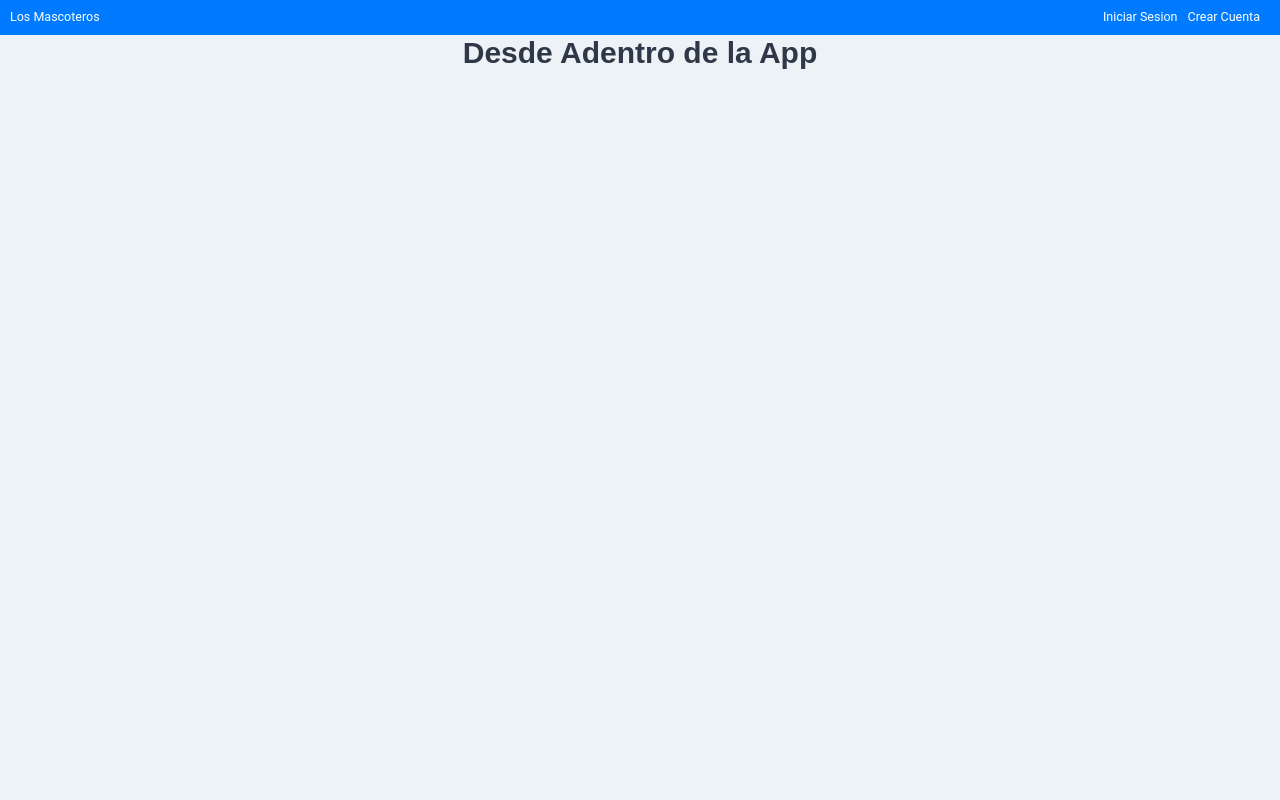
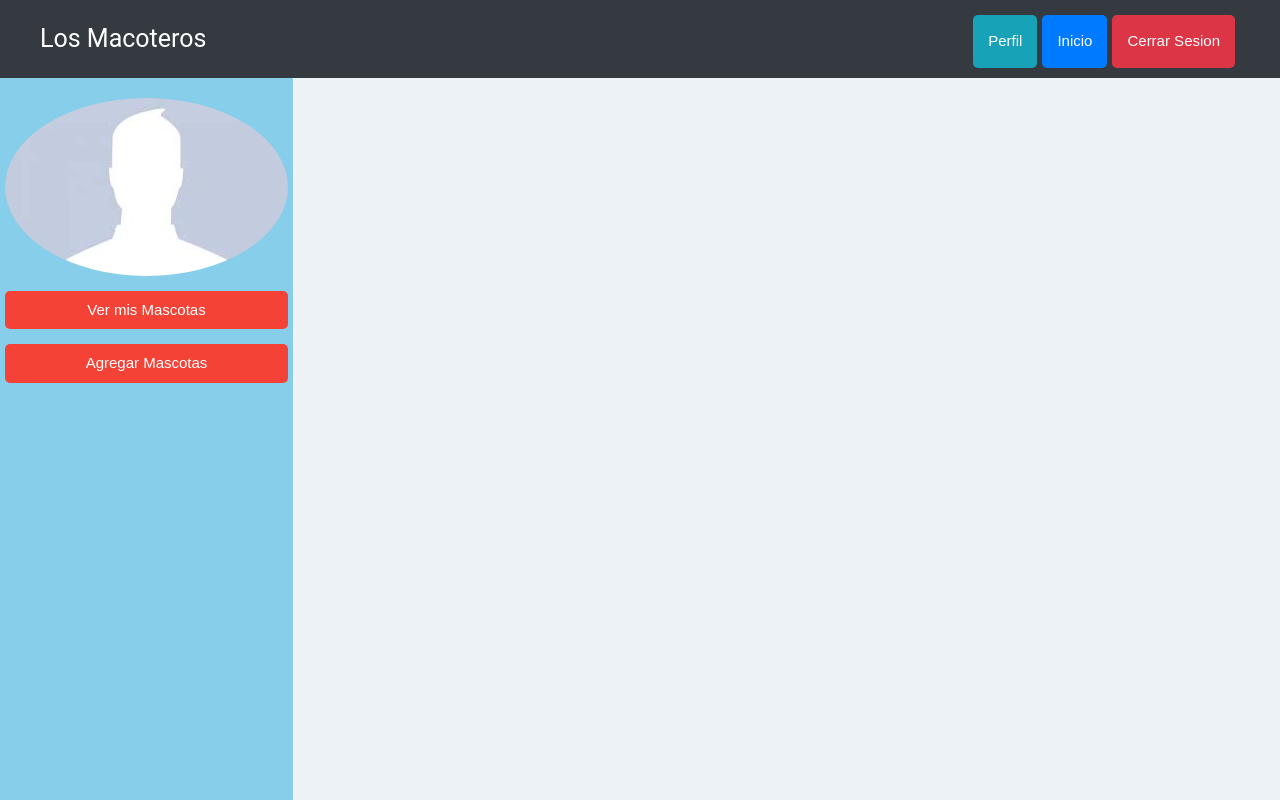
Before and after one commit to MKluna/Los-Mascoteros, a React (Create React App) app in the folder cliente/: page /inicio in a window 1280 px wide. Built offline with nearby package versions, Linux system fonts and the light colour scheme; no server answers.

Commit message:
Cambios para utilizar nav y sidebar

```diff
--- a/cliente/public/index.html
+++ b/cliente/public/index.html
@@ -26,6 +26,7 @@
     -->
     <title>Boostrap</title>
     <link rel="stylesheet" href="https://stackpath.bootstrapcdn.com/bootstrap/4.4.1/css/bootstrap.min.css" integrity="sha384-Vkoo8x4CGsO3+Hhxv8T/Q5PaXtkKtu6ug5TOeNV6gBiFeWPGFN9MuhOf23Q9Ifjh" crossorigin="anonymous">
+    <link rel="stylesheet" href="https://www.w3schools.com/w3css/4/w3.css">
     <script src="https://stackpath.bootstrapcdn.com/bootstrap/4.4.1/js/bootstrap.min.js" integrity="sha384-wfSDF2E50Y2D1uUdj0O3uMBJnjuUD4Ih7YwaYd1iqfktj0Uod8GCExl3Og8ifwB6" crossorigin="anonymous"></script> <!-- <link rel="stylesheet" href="https://bootswatch.com/4/minty/bootstrap.min.css">   -->
 </head>
   <body>
--- a/cliente/src/App.js
+++ b/cliente/src/App.js
@@ -17,7 +17,6 @@ function App() {
     <AlertState>
       <AuthState>
           <Router>
-            <Header/>
             <Switch>
               <Route exact path="/" component={inicio} />
               <Route exact path="/login" component={Login} />
--- a/cliente/src/components/inicio/InicioApp.js
+++ b/cliente/src/components/inicio/InicioApp.js
@@ -1,8 +1,17 @@
-import React from 'react';
+import React,{Fragment} from 'react';
+import NavBar from '../layout/nav';
+import Sidebar from '../layout/sidebar';
 
 const InicioApp = () => {
     return (
-        <h1>Desde Adentro de la App</h1>
+        <Fragment>
+        <div className="contenedor-app">
+            <div className="seccion-principal">
+                <NavBar/>
+                <Sidebar />
+            </div>
+        </div>
+        </Fragment>
      );
 }
 
--- a/cliente/src/index.css
+++ b/cliente/src/index.css
@@ -54,7 +54,7 @@ a {
 
 /** BOTONES **/
 .btn {
-  margin-top: 2rem;
+  margin-top: 0.5rem;
   font-family: var(--headingFont);
   padding: 1.5rem;
   font-size: 1.4;
@@ -62,6 +62,8 @@ a {
   border-radius: 0.5rem;
   border: none;
   transition: background-color 0.3s ease;
+  margin-right: 0.5rem;
+  font-size: 1.5rem;
 }
 .btn:hover {
   cursor: pointer;
@@ -138,6 +140,7 @@ aside {
   justify-content: space-between;
   background-color: var(--gris2);
   padding: 4rem;
+  clear: left;
 }
 .nombre-usuario {
   color: var(--blanco);
@@ -334,14 +337,18 @@ aside {
   text-align: center;
   width: 100%;
 }
-@media (min-width:768px) {
+@media screen and (min-width:768px) {
   .alerta {
       width: auto;
       top: 30px;
       right: 10px;
       left: auto;
   }
+  .ancho-sidebar{
+    width: 100%;
+  }
 }
+
 
 .alerta-ok {
   background-color: rgb(109, 211, 109);
@@ -351,3 +358,25 @@ aside {
   background-color: rgb(230, 78, 78);
   color: var(--blanco);
 }
+
+.ancho-imagen{
+  width: 100%;
+}
+
+.ancho-sidebar{
+  display: block;
+  padding: 0.5rem;
+  width: auto;
+}
+
+.header-nav{
+  font-size: 2.5rem;
+  color: white;
+}
+
+.div-nav{
+  margin-top: 0.5rem;
+  margin-bottom: 0.5rem;
+  margin-left: 3rem;
+  margin-right: 3rem;
+}
```
